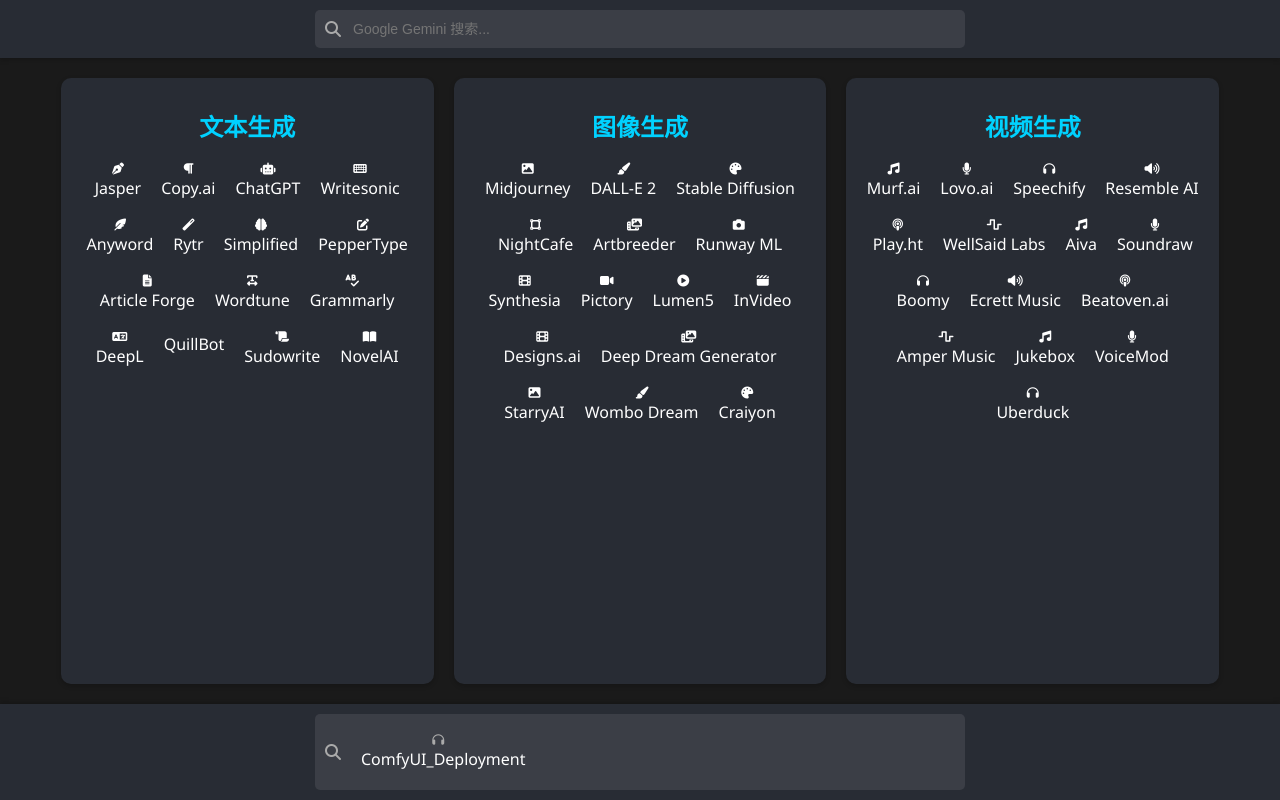
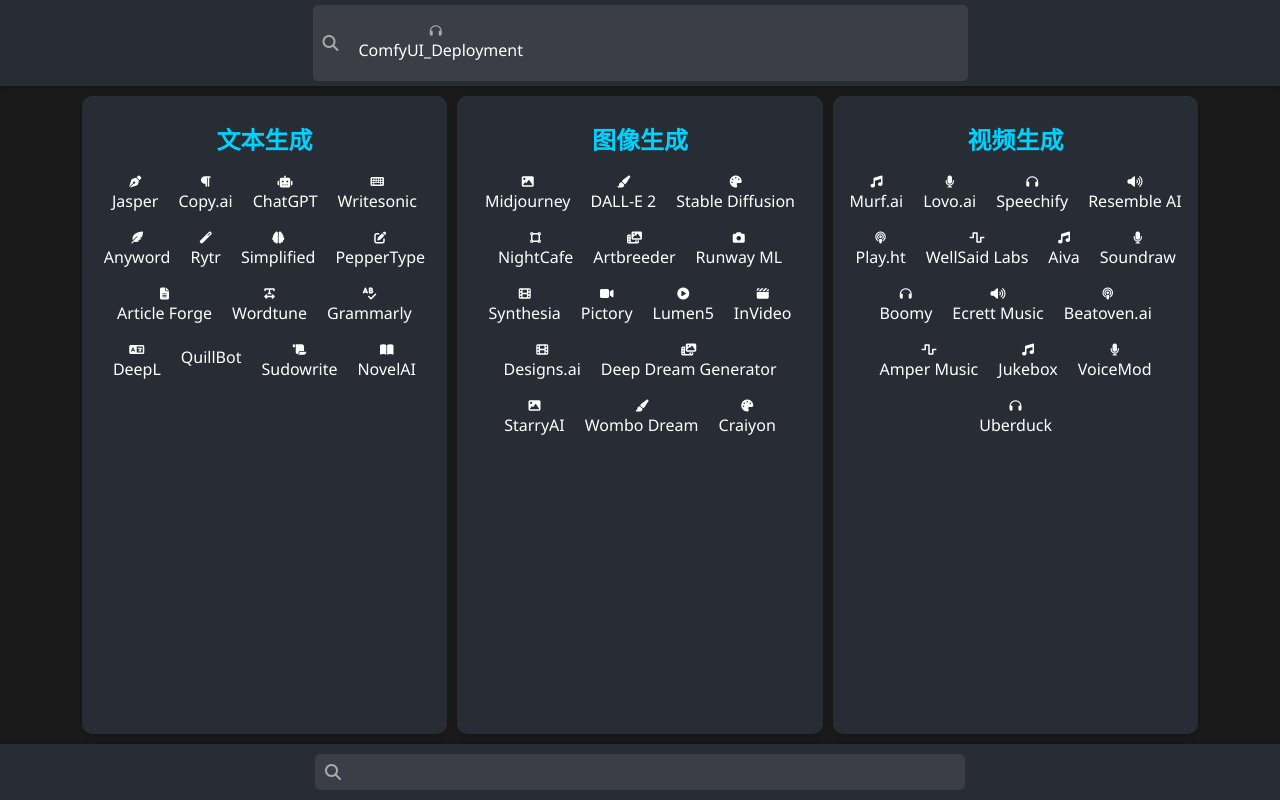
Before and after one commit to jasonet/ainav, a plain HTML site: page index.html in a window 1280 px wide. Drawn offline with Linux system fonts and the light colour scheme.

Commit message:
Update index.html

```diff
--- a/index.html
+++ b/index.html
@@ -23,7 +23,7 @@ body {
 
 header {
   background-color: #282c34;
-  padding: 10px;
+  padding: 5px;
   display: flex;
   justify-content: center;
   align-items: center;
@@ -50,12 +50,12 @@ header {
   color: #fff;
   outline: none;
   width: 100%;
-  font-size: 14px;
+  font-size: 12px;
 }
 
 main {
   flex: 1;
-  padding: 10px;
+  padding: 5px;
   display: flex;
   flex-wrap: wrap;
   justify-content: center;
@@ -64,8 +64,8 @@ main {
 .category {
   background-color: #282c34;
   border-radius: 10px;
-  padding: 10px;
-  margin: 10px;
+  padding: 5px;
+  margin: 5px;
   width: 28%;
   box-shadow: 0 2px 5px rgba(0, 0, 0, 0.2);
   transition: transform 0.3s ease;
@@ -143,7 +143,7 @@ footer {
     <header>
       <div class="search-box">
         <i class="fas fa-search"></i>
-        <input type="text" placeholder="Google Gemini 搜索...">
+        <a href="ComfyUI_Deployment_Hub.html" class="link"><i class="fas fa-headphones"></i>ComfyUI_Deployment</a>
       </div>
     </header>
     <main>
@@ -211,7 +211,7 @@ footer {
     <footer>
       <div class="ai-search-box">
         <i class="fas fa-search"></i>
-        <a href="ComfyUI_Deployment_Hub.html" class="link"><i class="fas fa-headphones"></i>ComfyUI_Deployment</a>
+
       </div>
     </footer>
   </div>
```
